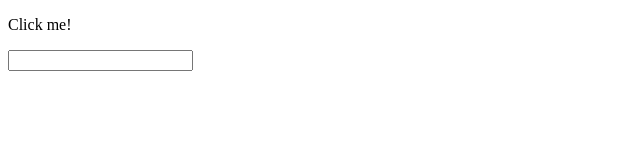
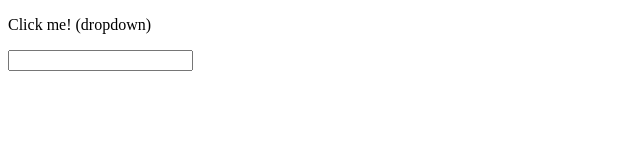
Before and after one commit to sia-sayali/Udmey-work, a plain HTML site: page Small Project/index.html in a window 1280 px wide. Shown: the whole page, without its empty margins (0-640 px from the left). Drawn offline with Linux system fonts and the light colour scheme.

```diff
--- a/Small Project/index.html
+++ b/Small Project/index.html
@@ -7,7 +7,7 @@
     <script src="app.js" defer></script>
 </head>
 <body>
-    <p>Click me!</p>
+    <p>Click me! (dropdown)</p>
     <input type="text">
 </body>
 </html>
```
